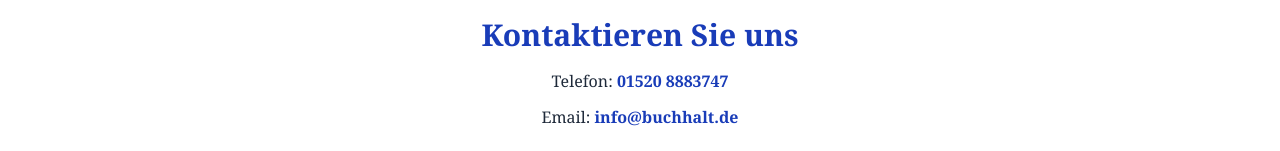
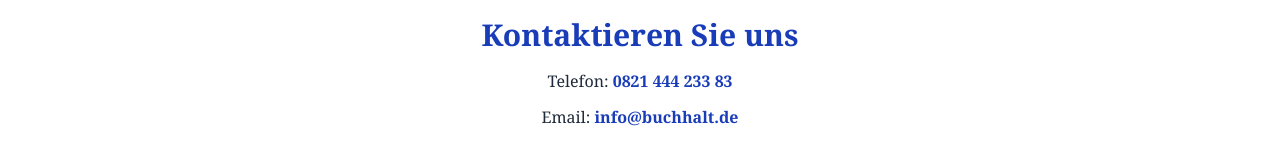
Before and after one commit to deki84/buchhalt_website, a Next.js app: page / in a window 1280 px wide. Shown: the part 605-756 px from the top of the page. Built offline with nearby package versions, Linux system fonts and the light colour scheme.

Commit message:
modified app/page

```diff
--- a/src/app/page.tsx
+++ b/src/app/page.tsx
@@ -62,7 +62,7 @@ export default function Home() {
         <h2 className="text-3xl font-bold text-blue-800 mb-4 font-[Cambria]">Kontaktieren Sie uns</h2>
 
         <p className="text-gray-800 text-base">
-    Telefon: <a href="tel:+4915208883747" className="text-blue-800 font-semibold hover:underline">01520 8883747</a>
+    Telefon: <a href="tel:+4982144423383" className="text-blue-800 font-semibold hover:underline">0821 444 233 83</a>
   </p>
   <p className="text-gray-800 text-base mt-3">
     Email: <a href="mailto:info@buchhalt.de" className="text-blue-800 font-semibold hover:underline">info@buchhalt.de</a>
@@ -70,7 +70,7 @@ export default function Home() {
         <div className="flex justify-center gap-4">
 
           <a
-            href="tel:+491234567890"
+            href="tel:+4917696724525"
             className="mt-6 bg-blue-800 text-white font-[Cambria] px-5 py-2 rounded-2xl shadow-md hover:bg-blue-500 transition inline-flex items-center gap-2"
           >
               <FaPhone className="text-white text-lg rotate-180" />
```
